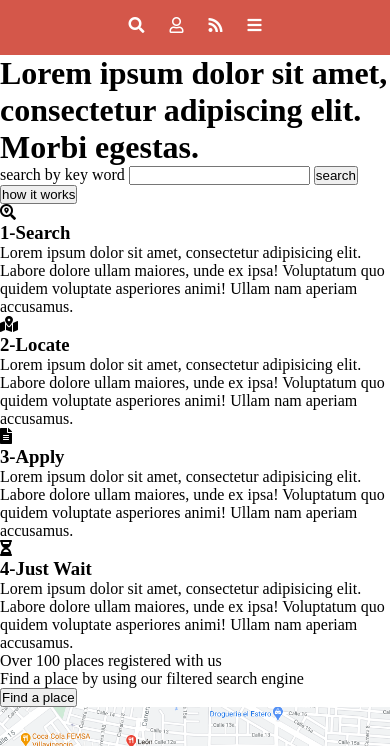
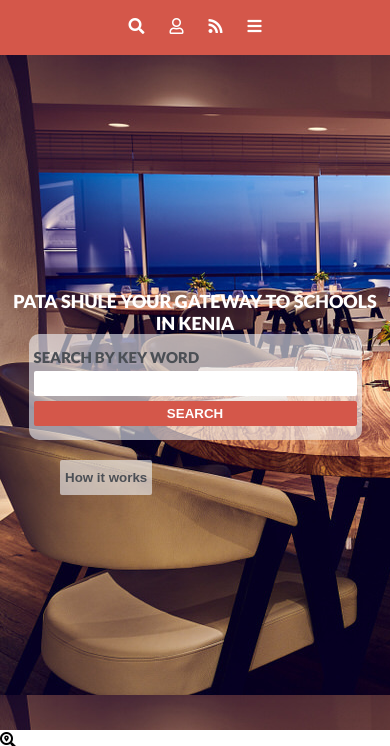
Before and after one commit to julian3493/Html_and_CSS_Capstone, a plain HTML site: page search.html in a window 390 px wide. Shown: the part 59-805 px from the top of the page. Drawn offline with Linux system fonts and the light colour scheme; files that its build step writes are made by us from their sources.

Commit message:
style search section in main page for mobile view

```diff
--- a/assets/style/style.css
+++ b/assets/style/style.css
@@ -7,6 +7,7 @@
 /* General Tags */
 body {
   overflow-x: hidden;
+  font-family: 'Lato', sans-serif;
 }
 
 a {
@@ -20,7 +21,29 @@ ul {
 img {
   width: 100%;
 }
+
+button {
+  border-radius: 2px;
+  border: none;
+}
+
 /* Utilities */
+.fw-300 {
+  font-weight: 300;
+}
+
+.fw-400 {
+  font-weight: 400;
+}
+
+.fw-700 {
+  font-weight: 700;
+}
+
+.fw-900 {
+  font-weight: 900;
+}
+
 .bg-salmon {
   background-color: #d4574a;
 }
@@ -31,6 +54,14 @@ img {
 
 .f-column {
   flex-direction: column;
+}
+
+.c-white {
+  color: white;
+}
+
+.uppercase {
+  text-transform: uppercase;
 }
 
 /* Header */
@@ -55,12 +86,52 @@ img {
   margin-right: 0;
 }
 
-.nav-link {
-  color: white;
-}
-
 .icon-text {
   display: none;
 }
 
 /* Search Section */
+.search-section {
+  background-image: url(../img/search-bg.jpg);
+  height: 80vh;
+  padding: 0 10px;
+  align-items: center;
+  justify-content: center;
+  text-align: center;
+}
+
+.main-title {
+  font-size: 18px;
+}
+
+.search-form {
+  background: rgba(240, 243, 248, 0.6);
+  padding: 14px 5px;
+  width: 90%;
+  text-align: left;
+  font-size: 15px;
+  border-radius: 10px;
+}
+
+.search-label {
+  color: #4b4f55;
+}
+
+.search-input {
+  border-radius: 2px;
+  border: none;
+  margin: 5px 0;
+}
+
+.search-input,
+.search-form button  {
+  height: 25px;
+}
+
+.how-btn {
+  background: rgba(240, 243, 248, 0.6);
+  color: #4b4f55;
+  padding: 10px 5px;
+  align-self: start;
+  margin: 20px 0 0 50px;
+}
--- a/search.html
+++ b/search.html
@@ -7,6 +7,7 @@
   <link rel="stylesheet" href="https://use.fontawesome.com/releases/v5.14.0/css/all.css"
     integrity="sha384-HzLeBuhoNPvSl5KYnjx0BT+WB0QEEqLprO+NBkkk5gbc67FTaL7XIGa2w1L0Xbgc" crossorigin="anonymous">
   <link rel="stylesheet" href="/assets/style/style.css">
+  <link href="https://fonts.googleapis.com/css2?family=Lato:wght@300;400;700;900&display=swap" rel="stylesheet">
   <link rel="stylesheet" media="screen and (min-width: 768px)" href="assets/css/tablet.css">
   <link rel="stylesheet" media="screen and (min-width: 1024px)" href="assets/css/desktop.css">
 </head>
@@ -19,16 +20,16 @@
       <div class="nav-icon">
         <ul class="nav-list d-flex">
           <li class="nav-list-item">
-            <a class="nav-link" href="#"><i class="fas fa-search"><span class="icon-text">Places</span></i></a>
+            <a class="nav-link c-white" href="#"><i class="fas fa-search"><span class="icon-text">Places</span></i></a>
           </li>
           <li class="nav-list-item">
-            <a class="nav-link" href="#"><i class="far fa-user"><span class="icon-text">About</span></i></a>
+            <a class="nav-link c-white" href="#"><i class="far fa-user"><span class="icon-text">About</span></i></a>
           </li>
           <li class="nav-list-item">
-            <a class="nav-link" href="#"><i class="fas fa-rss"><span class="icon-text">Blog</span></i></a>
+            <a class="nav-link c-white" href="#"><i class="fas fa-rss"><span class="icon-text">Blog</span></i></a>
           </li>
           <li class="nav-list-item">
-            <a class="nav-link" href="#"><i class="fas fa-bars"><span class="icon-text">More</span></i></a>
+            <a class="nav-link c-white" href="#"><i class="fas fa-bars"><span class="icon-text">More</span></i></a>
           </li>
         </ul>
       </div>
@@ -36,14 +37,14 @@
   </header>
 
   <!--      *******Search Section*******      -->
-  <main class="search-section">
-    <h1 class="main-title">Lorem ipsum dolor sit amet, consectetur adipiscing elit. Morbi egestas.</h1>
-    <form action="">
-      <label for="search-input">search by key word</label>
-      <input type="text" name="search-input" id="search-input">
-      <button type="submit">search</button>
+  <main class="search-section d-flex f-column uppercase">
+    <h1 class="main-title fw-900 c-white">Pata Shule your gateway to schools in Kenia</h1>
+    <form class="search-form d-flex f-column" action="">
+      <label for="search-input" class="search-label fw-900">search by key word</label>
+      <input type="text" name="search-input" id="search-input" class="search-input">
+      <button type="submit" class="uppercase fw-700 c-white bg-salmon">search</button>
     </form>
-    <button>how it works</button>
+    <button class="how-btn fw-700">How it works</button>
   </main>
 
   <!--      *******Steps Section*******      -->
@@ -52,28 +53,28 @@
     <div class="steps-container">
       <div class="step">
         <div class="step-img"><i class="fas fa-search-location"></i></div>
-        <h3 class="step-name">1-Search</h3>
+        <h3 class="step-name uppercase">1-Search</h3>
         <p class="step-deacription">Lorem ipsum dolor sit amet, consectetur adipisicing elit. Labore dolore ullam
           maiores, unde ex ipsa! Voluptatum quo quidem voluptate asperiores animi! Ullam nam aperiam accusamus.</p>
       </div>
 
       <div class="step">
         <div class="step-img"><i class="fas fa-map-marked-alt"></i></div>
-        <h3 class="step-name">2-Locate</h3>
+        <h3 class="step-name uppercase">2-Locate</h3>
         <p class="step-deacription">Lorem ipsum dolor sit amet, consectetur adipisicing elit. Labore dolore ullam
           maiores, unde ex ipsa! Voluptatum quo quidem voluptate asperiores animi! Ullam nam aperiam accusamus.</p>
       </div>
 
       <div class="step">
         <div class="step-img"><i class="fas fa-file-alt"></i></div>
-        <h3 class="step-name">3-Apply</h3>
+        <h3 class="step-name uppercase">3-Apply</h3>
         <p class="step-deacription">Lorem ipsum dolor sit amet, consectetur adipisicing elit. Labore dolore ullam
           maiores, unde ex ipsa! Voluptatum quo quidem voluptate asperiores animi! Ullam nam aperiam accusamus.</p>
       </div>
 
       <div class="step">
         <div class="step-img"><i class="fas fa-hourglass-half"></i></div>
-        <h3 class="step-name">4-Just Wait</h3>
+        <h3 class="step-name uppercase">4-Just Wait</h3>
         <p class="step-deacription">Lorem ipsum dolor sit amet, consectetur adipisicing elit. Labore dolore ullam
           maiores, unde ex ipsa! Voluptatum quo quidem voluptate asperiores animi! Ullam nam aperiam accusamus.</p>
       </div>
```
Also changed, not shown: assets/img/search-bg.jpg (added).
